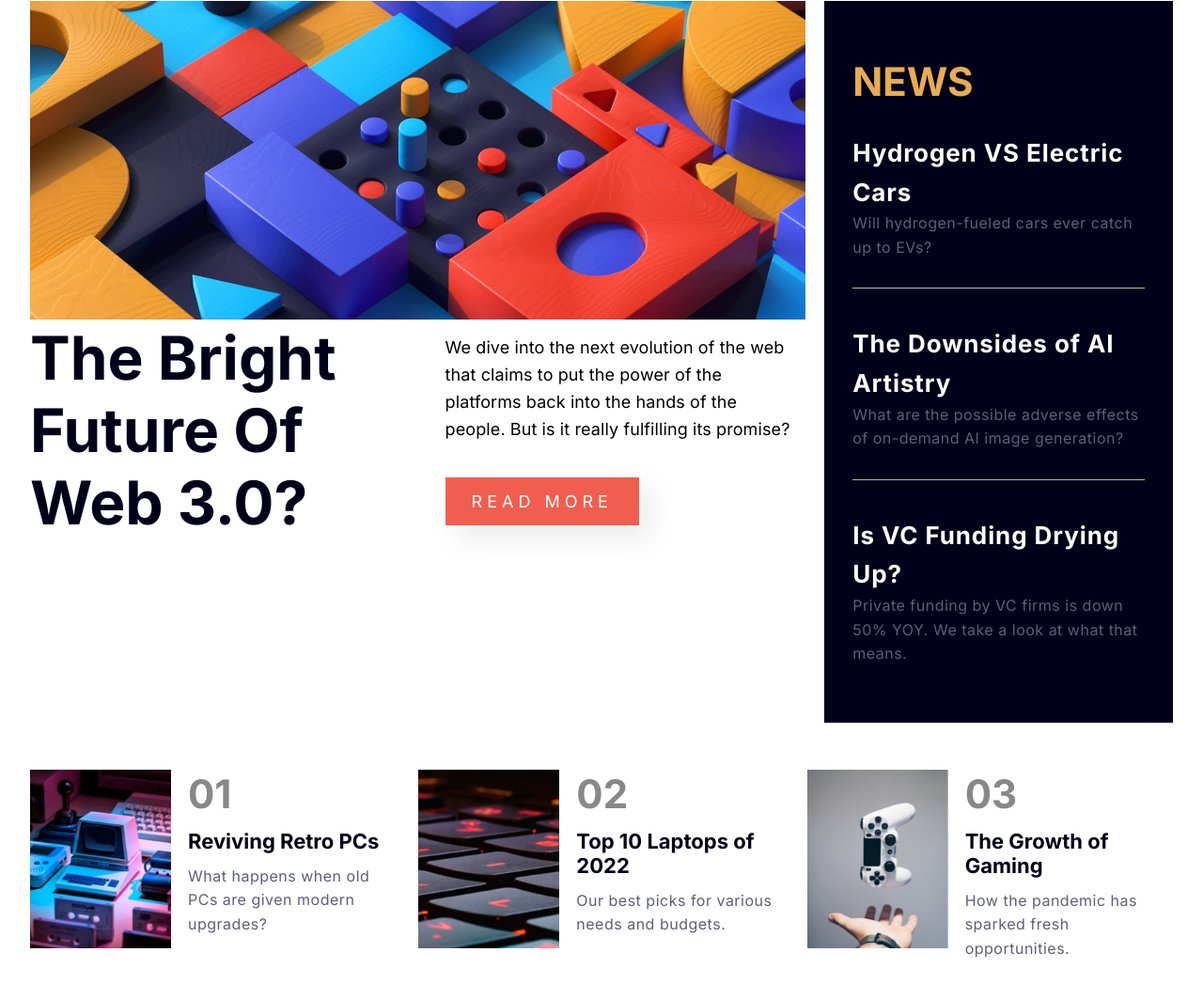
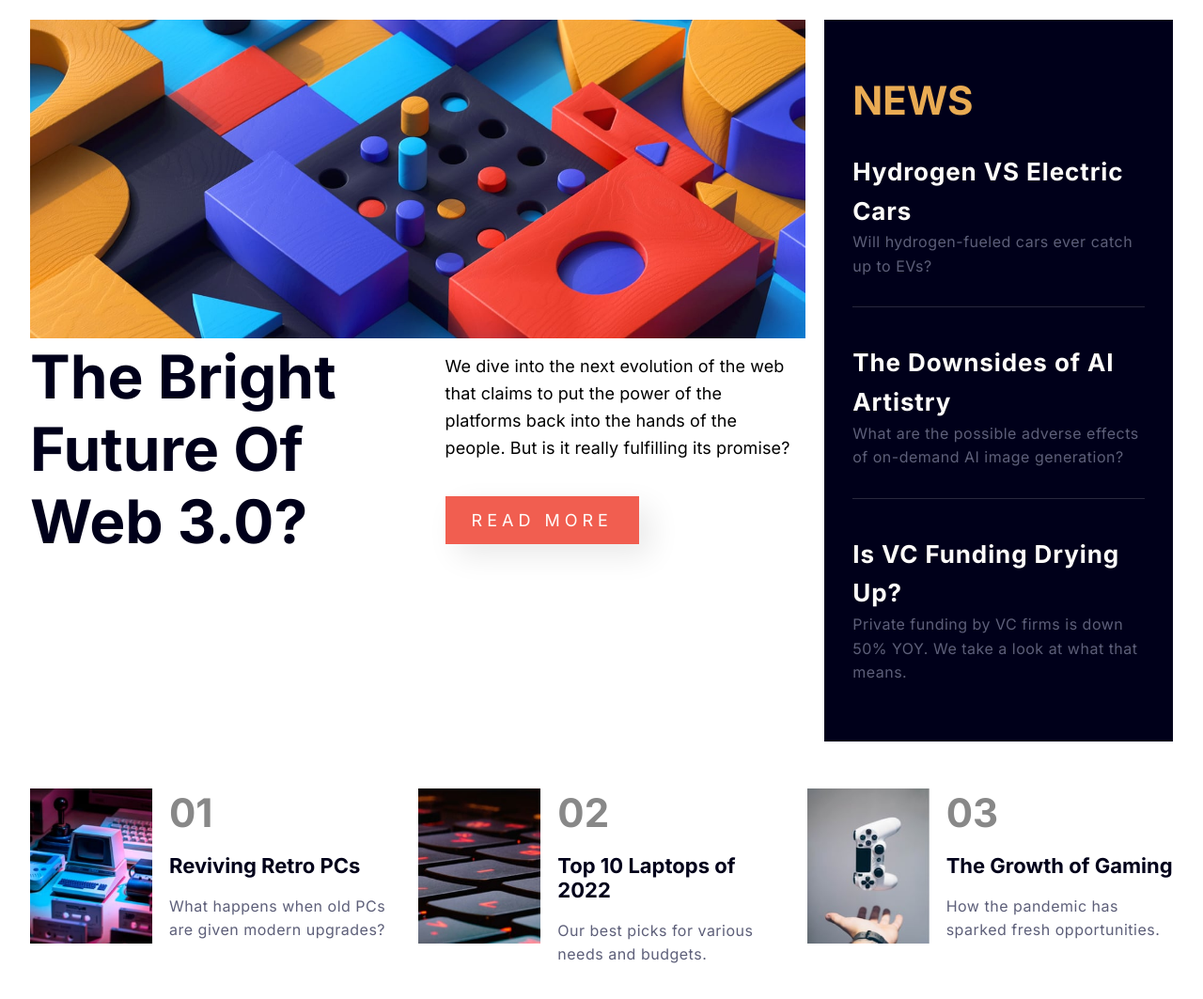
Before and after one commit to mamaca94/news-homepage, a plain HTML site: page index.html in a window 1280 px wide. Shown: the part 81-1144 px from the top of the page at 94% size. Drawn offline with Linux system fonts and the light colour scheme.

Commit message:
desktop version done

```diff
--- a/index.html
+++ b/index.html
@@ -90,7 +90,7 @@
         <div class="topic-text flex-column">
           <p class="topic-number">01</p>
           <h4 class="topic-heading">Reviving Retro PCs</h4>
-          <p class="news-text">What happens when old PCs are given modern upgrades?</p>
+          <p class="topic-text-last">What happens when old PCs are given modern upgrades?</p>
         </div>
       </div>
 
@@ -103,7 +103,7 @@
         <div class="topic-text flex-column">
           <p class="topic-number">02</p>
           <h4 class="topic-heading">Top 10 Laptops of 2022</h4>
-          <p class="news-text">Our best picks for various needs and budgets.</p>
+          <p class="topic-text-last">Our best picks for various needs and budgets.</p>
         </div>
       </div>
 
@@ -116,7 +116,7 @@
         <div class="topic-text flex-column">
           <p class="topic-number">03</p>
           <h4 class="topic-heading">The Growth of Gaming</h4>
-          <p class="news-text">How the pandemic has sparked fresh opportunities.</p>
+          <p class="topic-text-last">How the pandemic has sparked fresh opportunities.</p>
         </div>
       </div>
     </section>
--- a/style.css
+++ b/style.css
@@ -22,7 +22,7 @@ body {
   display: flex;
   justify-content: space-between;
   align-items: center;
-  margin: 2rem 0 2rem 0;
+  margin: 2rem 0 4rem 0;
 }
 
 .main-nav-list {
@@ -127,7 +127,7 @@ body {
 }
 
 .news {
-  border-bottom: 1px solid rgba(199, 199, 199, 0.9);
+  border-bottom: 1px solid rgba(199, 199, 199, 0.2);
 }
 
 .news:last-child {
@@ -182,7 +182,7 @@ body {
   /* width: 15rem;
   height: 15rem; */
   /* height: 15rem; */
-  width: 15rem;
+  width: 13rem;
 }
 
 .topic-number {
@@ -196,6 +196,15 @@ body {
   color: hsl(240, 100%, 5%);
 }
 
+.topic-text-last {
+  /* color: rgba(199, 199, 199, 0.9);
+   */
+  color: hsl(236, 13%, 42%);
+  letter-spacing: 0.05rem;
+  line-height: 1.6;
+  font-size: 1.6rem;
+}
+
 .flex {
   display: flex;
   gap: 1.8rem;
@@ -204,6 +213,6 @@ body {
 .flex-column {
   display: flex;
   flex-direction: column;
-  gap: 1.2rem;
+  gap: 1.8rem;
   /* padding-top: 1.2rem; */
 }
```
